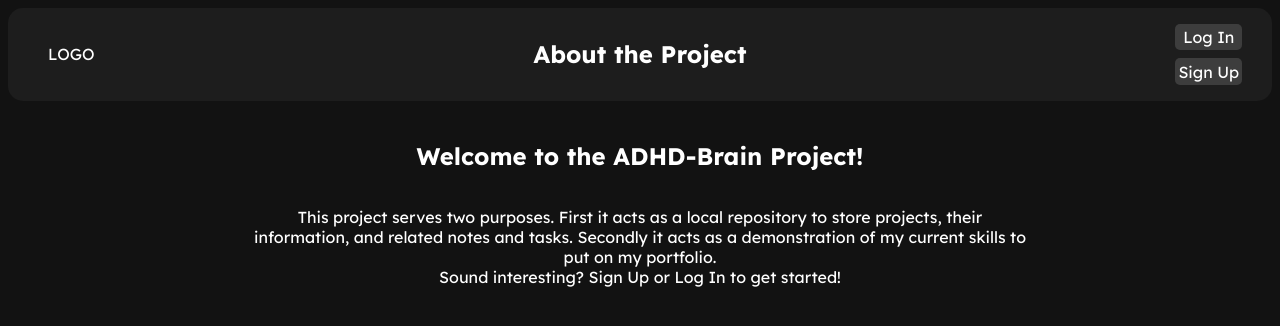
After one commit to thedude3253/adhd-brain, a PHP site: page /about in a window 1280 px wide. The commit adds this page. Shown: the top 326 px of the page. Run offline with PHP 8.4, Linux system fonts and the light colour scheme.

Commit message:
Redesign About page.

```diff
--- /dev/null
+++ b/adhdappserver/src/control/about.php
@@ -0,0 +1,26 @@
+<?php
+    //I don't think the about page will need any pre-page logic but I'm putting this block here for consistency.
+    http_response_code(200);
+    $page_name = "About the Project";
+?>
+<!DOCTYPE html>
+<html lang="en">
+    <head>
+        <?php include('../template/head_include.php') ?>
+    </head>
+    <body class="darkmode">
+        <?php include('../template/navbar.php') ?>
+        <br>
+        <main>
+            <article style="grid-area: 1/2;">
+                <h1>Welcome to the ADHD-Brain Project!</h1>
+                <p>
+                    This project serves two purposes. First it acts as a local repository to store projects, their information, and related notes and tasks.
+                    Secondly it acts as a demonstration of my current skills to put on my portfolio.
+                    <br>
+                    Sound interesting? Sign Up or Log In to get started!
+                </p>
+            </article>
+        </main>
+    </body>
+</html>
--- a/adhdappserver/src/public/index.php
+++ b/adhdappserver/src/public/index.php
@@ -8,13 +8,13 @@
         case '/dashboard': //Should act identically to the root page
         case '/':
             if(!isset($_SESSION['loggedin']) || $_SESSION['loggedin'] !== true) {
-                //User is not logged in, show website information
-                include('../template/about.html');
+                header('Location: /about');     //Redirect new users to the landing page
             }
-            else {
-                //User is logged in, show dashboard
-                include('../control/dashboard.php');
-            }
+            include('../control/dashboard.php');
+            break;
+
+        case '/about':
+            include('../control/about.php');
             break;
 
         case '/login':
--- a/adhdappserver/src/public/site.css
+++ b/adhdappserver/src/public/site.css
@@ -4,6 +4,10 @@ h1 {
 ul {
     list-style-type: none;
     padding: 0%;
+}
+p {
+    text-align: center;
+    max-width: 80ch;
 }
 nav {
     display: grid;
@@ -50,6 +54,11 @@ main {
             }
         }
     }
+    article {
+        display: flex;
+        flex-direction: column;
+        align-items: center;
+    }
 }
 body.darkmode {
     /* background-color: #011627; */
```
